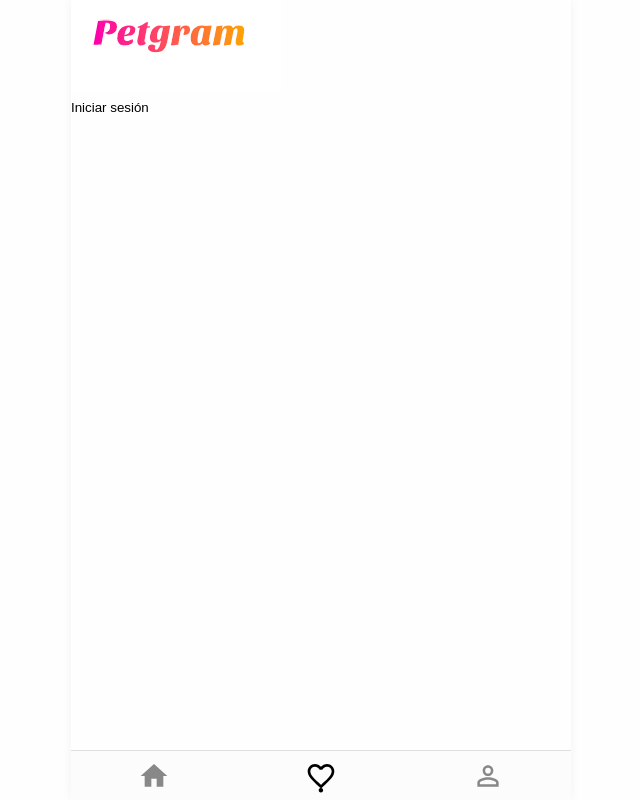
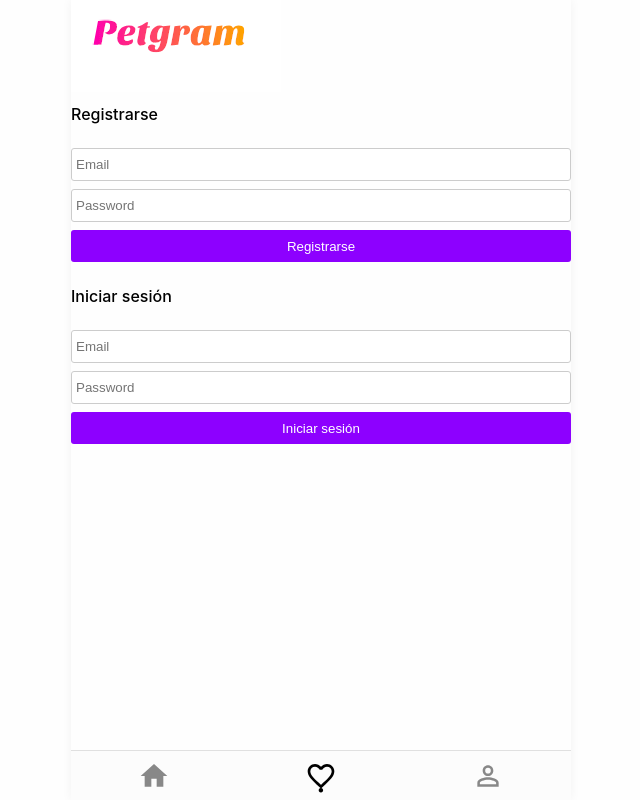
Before and after one commit to C0iAS/react-app, a React app: page /favs in a window 1280 px wide. Before the commit this address had no page. Shown: the whole page, without its empty margins (319-959 px from the left). Built offline with nearby package versions, Linux system fonts and the light colour scheme.

Commit message:
iniciar sesión

```diff
--- /dev/null
+++ b/src/components/UserForm/index.js
@@ -0,0 +1,19 @@
+import React from "react";
+import { useInputValue } from "../../hooks/useInputValue"
+import { Form, Button, Input, Title } from "./styles"
+
+export const UserForm = ({ onSubmit, title }) => {
+  const email = useInputValue('')
+  const password = useInputValue('')
+
+  return (
+    <React.Fragment>
+      <Title>{title}</Title>
+      <Form onSubmit={onSubmit}>
+        <Input placeholder="Email" {...email} />
+        <Input placeholder="Password" {...password} />
+        <Button>{title}</Button>
+      </Form>
+    </React.Fragment>
+  );
+}
--- /dev/null
+++ b/src/components/UserForm/styles.js
@@ -0,0 +1,30 @@
+import styled from 'styled-components'
+
+export const Form = styled.form`
+  padding: 16px 0;
+`
+
+export const Input = styled.input`
+  border: 1px solid #ccc;
+  border-radius: 3px;
+  margin-bottom: 8px;
+  padding: 8px 4px;
+  display: block;
+  width: 100%;
+`
+
+export const Button = styled.button`
+  background: #8d00ff;
+  border-radius: 3px;
+  color: #fff;
+  height: 32px;
+  display: block;
+  width: 100%;
+  text-align: center;
+`
+
+export const Title = styled.h2`
+  font-size: 16px;
+  font-weight: 500;
+  padding: 8px 0;
+`
--- /dev/null
+++ b/src/hooks/useInputValue.js
@@ -0,0 +1,8 @@
+import { useState } from "react"
+
+export const useInputValue = initialValue => {
+  const [value, setValue] = useState(initialValue)
+  const onChange = e => setValue(e.target.value)
+
+  return {value, onChange}
+}
--- a/src/pages/NotRegisteredUser.js
+++ b/src/pages/NotRegisteredUser.js
@@ -1,5 +1,6 @@
 import React from "react";
 import Context from "../Context";
+import { UserForm } from "../components/UserForm";
 
 export const NotRegisteredUser = () => {
   return (
@@ -7,10 +8,10 @@ export const NotRegisteredUser = () => {
     {
       ({ activateAuth }) => {
         return (
-          <form onSubmit={activateAuth}>
-            <button>Iniciar sesión</button>
-
-          </form>
+          <React.Fragment>
+            <UserForm title='Registrarse' onSubmit={activateAuth}/>
+            <UserForm title='Iniciar sesión' onSubmit={activateAuth}/>
+          </React.Fragment>
         )
       }
     }
```
